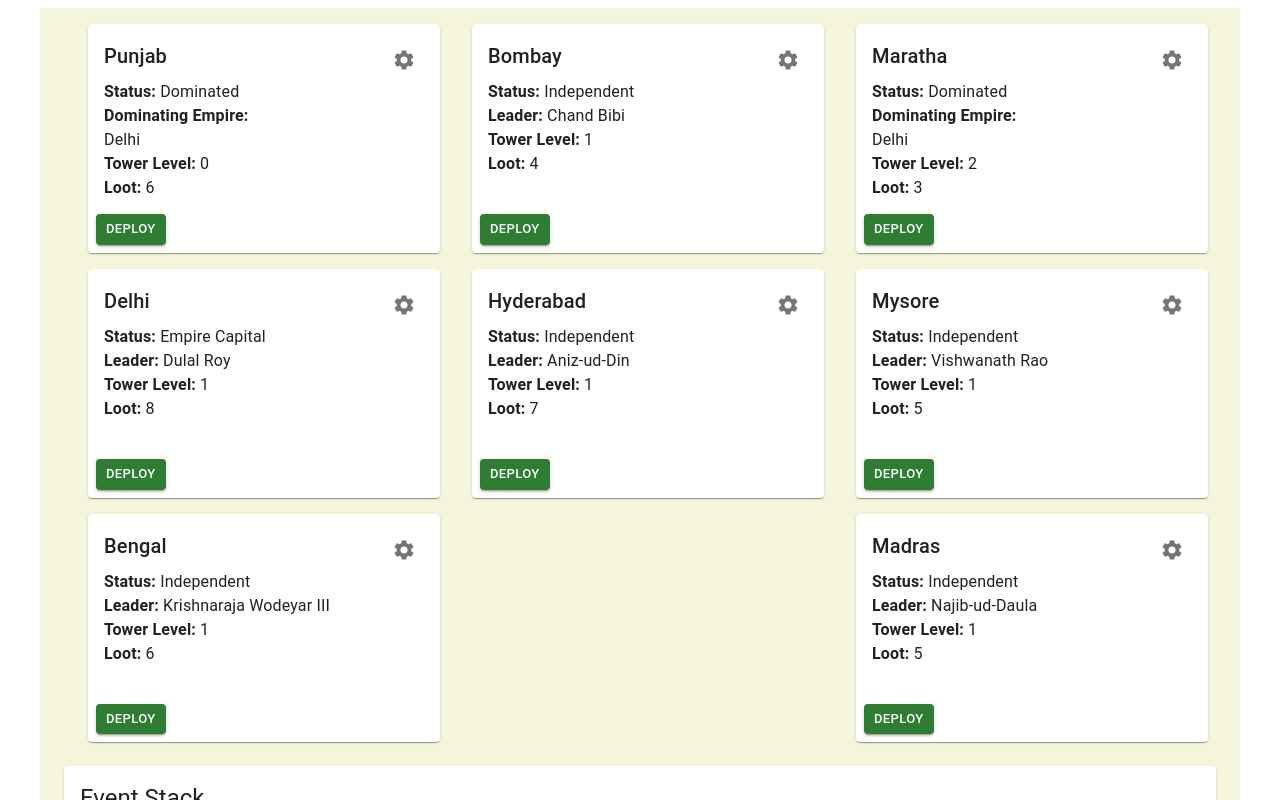
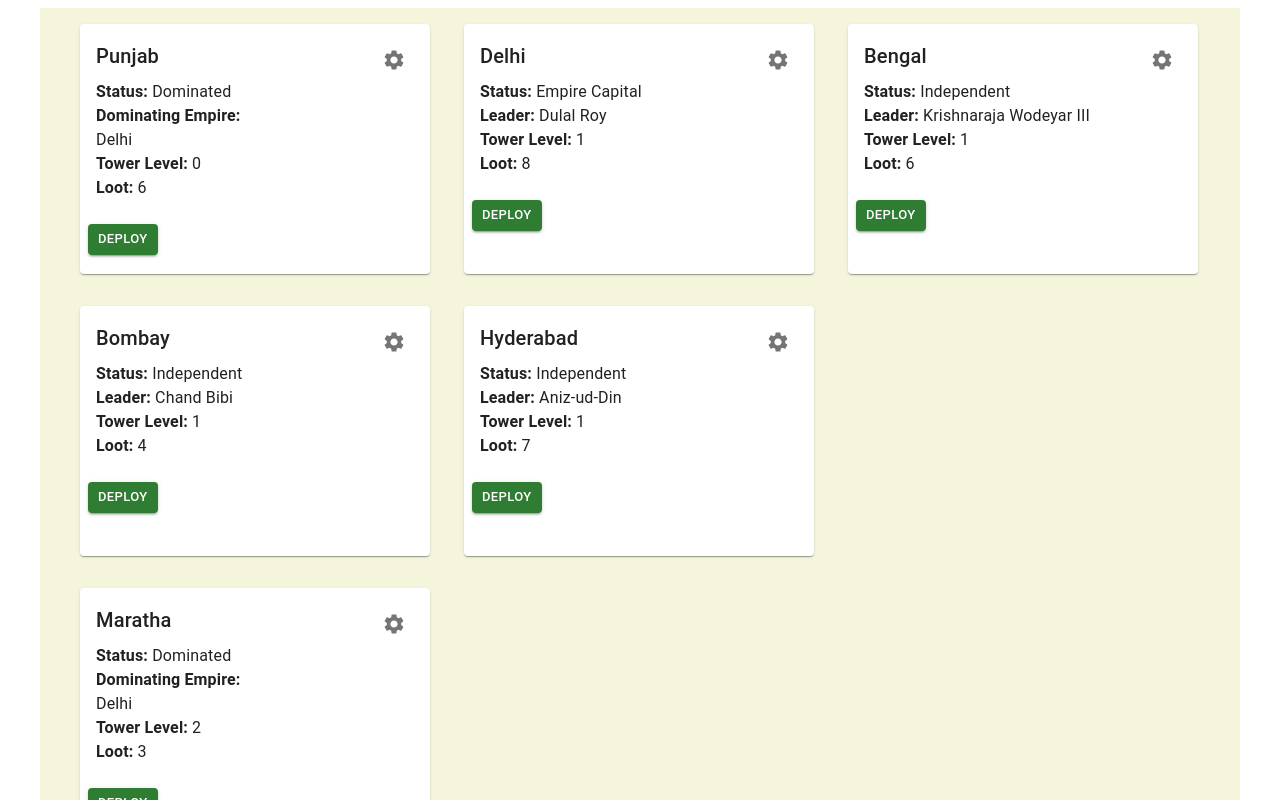
Before and after one commit to Junni01/JoCoApp, a React (Vite) app: page / in a window 1280 px wide. Both pictures are taken after a click on the button "START GAME". Shown: the top 800 px of the page. Built offline with nearby package versions, Linux system fonts and the light colour scheme.

Commit message:
refactor done

```diff
--- a/src/EventDialogs/CrisisEvent.tsx
+++ b/src/EventDialogs/CrisisEvent.tsx
@@ -13,40 +13,24 @@ import {
   getCrisisType,
   getEmpireDominatedRegionIds,
 } from "../Helpers";
-import {
-  Region,
-  Elephant,
-  EventCard,
-  RegionStatus,
-  CrisisType,
-  Rebellion,
-} from "../Types";
+import { Region, RegionStatus, CrisisType, Rebellion } from "../Types";
 import { useContext, useState } from "react";
 import { RebellionInCompanyControlled } from "./Rebellions";
 import { GlobalEffectsContext } from "../GlobalEffectsContext";
 import { EventDialog } from "../DialogStyles";
 import { ElephantsMarch } from "../ElephantsMarch";
 
-export const CrisisEvent = (props: {
-  regions: Region[];
-  elephant: Elephant;
-  event: EventCard;
-  onOk: (primaryCrisisWon: boolean, rebellions: Rebellion[]) => void;
-}) => {
-  const handleCompanyControlledRebels = (rebellions: Rebellion[]) => {
-    props.onOk(false, rebellions);
-  };
-
+export const CrisisEvent = (props: {}) => {
   const globalEffectsContext = useContext(GlobalEffectsContext);
   const {
     regions,
     elephant,
-    setRegions,
     activeEvent,
     executeElephantsMarch,
     discardEvent,
   } = globalEffectsContext;
-  const { imperialAmbitions, setImperialAmbitions } = useState<boolean>(false);
+
+  const [imperialAmbitions, setImperialAmbitions] = useState<boolean>(false);
 
   enum Page {
     Crisis,
@@ -59,86 +43,60 @@ export const CrisisEvent = (props: {
   const renderDialog = () => {
     switch (crisisType) {
       case CrisisType.SovereignInvadesSovereign:
-        return <SovereignInvadesSovereign />;
+        return (
+          <SovereignInvadesSovereign
+            handleDialogConfirm={handleCrisisDialogConfirm}
+          />
+        );
       case CrisisType.SovereignInvadesDominated:
-        return <SovereignInvadesDominated />;
+        return (
+          <SovereignInvadesDominated
+            handleDialogConfirm={handleCrisisDialogConfirm}
+          />
+        );
 
       case CrisisType.SovereignInvadesEmpireCapital:
         return (
           <SovereignInvadesEmpireCapital
-            regions={props.regions}
-            elephant={props.elephant}
-            event={props.event}
-            onOk={() => props.onOk(false, [])}
+            handleDialogConfirm={handleCrisisDialogConfirm}
           />
         );
       case CrisisType.EmpireInvadesSovereign:
         return (
           <EmpireInvadesSovereign
-            regions={props.regions}
-            elephant={props.elephant}
-            event={props.event}
-            onOk={() => props.onOk(false, [])}
+            handleDialogConfirm={handleCrisisDialogConfirm}
           />
         );
 
       case CrisisType.DominatedRebelsAgainstEmpire:
         return (
           <DominatedRebelsAgainstEmpire
-            regions={props.regions}
-            elephant={props.elephant}
-            event={props.event}
-            onOk={() => props.onOk(false, [])}
-          />
-        );
-
-      case CrisisType.SovereignInvadesCompany:
-        return (
-          <IndiaInvadesCompany
-            regions={props.regions}
-            elephant={props.elephant}
-            event={props.event}
-            attackerIsEmpire={false}
-            onOk={props.onOk}
-          />
-        );
-
-      case CrisisType.EmpireInvadesCompany:
-        return (
-          <IndiaInvadesCompany
-            regions={props.regions}
-            elephant={props.elephant}
-            event={props.event}
-            attackerIsEmpire={true}
-            onOk={props.onOk}
-          />
-        );
-
-      case CrisisType.CompanyControlledRebels:
-        return (
-          <CompanyControlledRebels
-            regions={props.regions}
-            elephant={props.elephant}
-            event={props.event}
-            handleConfirmResults={handleCompanyControlledRebels}
+            handleDialogConfirm={handleCrisisDialogConfirm}
           />
         );
       case CrisisType.EmpireInvadesDominated:
         return (
           <EmpireInvadesDominated
-            regions={props.regions}
-            elephant={props.elephant}
-            event={props.event}
-            onOk={() => props.onOk(false, [])}
+            handleDialogConfirm={handleCrisisDialogConfirm}
           />
         );
       case CrisisType.EmpireCapitalInvadesEmpireCapital:
         return (
           <EmpireCapitalInvadesEmpireCapital
-            regions={props.regions}
-            elephant={props.elephant}
-            event={props.event}
-            onOk={() => props.onOk(false, [])}
+            handleDialogConfirm={handleCrisisDialogConfirm}
+          />
+        );
+      case CrisisType.SovereignInvadesCompany:
+      case CrisisType.EmpireInvadesCompany:
+        return (
+          <IndiaInvadesCompany
+            handleDialogConfirm={handleCrisisDialogConfirm}
+          />
+        );
+      case CrisisType.CompanyControlledRebels:
+        return (
+          <CompanyControlledRebels
+            handleDialogConfirm={handleCrisisDialogConfirm}
           />
         );
 
@@ -184,7 +142,7 @@ export const CrisisEvent = (props: {
       <DialogTitle>
         {page === Page.Crisis
           ? `Event: Crisis (Strength: ${
-              props.event.strength
+              activeEvent?.strength ?? "Unknown"
             }, Symbol:${activeEvent?.symbol.toString()}`
           : "Elephants March"}
       </DialogTitle>
@@ -803,27 +761,29 @@ const DominatedRebelsAgainstEmpire = (props: {
     </>
   );
 };
+
 const IndiaInvadesCompany = (props: {
-  regions: Region[];
-  elephant: Elephant;
-  event: EventCard;
-  attackerIsEmpire: boolean;
-  onOk: (mainCrisisWon: boolean, rebellionResults: Rebellion[]) => void;
+  handleDialogConfirm: (imperialAmbition: boolean) => void;
 }) => {
   const globalEffectsContext = useContext(GlobalEffectsContext);
+  const { regions, elephant, setRegions, activeEvent, globalEffects } =
+    globalEffectsContext;
+  const [mainCrisisWon, setMainCrisisWon] = useState<boolean>(false);
+  const [mainCrisisResolved, setMainCrisisResolved] = useState<boolean>(false);
+  const [showMainCrisisResults, setShowMainCrisisResults] =
+    useState<boolean>(false);
 
-  const attacker = props.regions.find(
-    (r) => r.id === props.elephant.MainRegion
-  );
-  const defender = props.regions.find(
-    (r) => r.id === props.elephant.TargetRegion
-  );
+  const [rebellionOutcomes, setRebellionOutcomes] = useState<Rebellion[]>([]);
+  const [rebellionIndex, setRebellionIndex] = useState<number>(0);
+
+  const attacker = regions.find((r) => r.id === elephant.MainRegion);
+  const defender = regions.find((r) => r.id === elephant.TargetRegion);
 
   if (!attacker || !defender) {
     console.error("EventDialog: Attacked of defender not found!");
     return;
   }
-  const regionsWithUnrest = props.regions.filter(
+  const regionsWithUnrest = regions.filter(
     (r) =>
       r.status === RegionStatus.CompanyControlled &&
       r.unrest > 0 &&
@@ -832,24 +792,69 @@ const IndiaInvadesCompany = (props: {
 
   console.log("regions with unrest", regionsWithUnrest);
 
-  const unrestStrength = globalEffectsContext.globalEffects.SepoyRecruitment
+  const unrestStrength = globalEffects.SepoyRecruitment
     ? defender.unrest * 2
     : defender.unrest;
 
-  const attackStrength = props.attackerIsEmpire
-    ? calculateEmpireStrength(attacker.id, props.regions) +
-      props.event.strength +
-      unrestStrength
-    : attacker.towerLevel + props.event.strength + unrestStrength;
+  const attackStrength =
+    attacker.status === RegionStatus.EmpireCapital
+      ? calculateEmpireStrength(attacker.id, regions) +
+        (activeEvent?.strength ?? 0) +
+        unrestStrength
+      : attacker.towerLevel + (activeEvent?.strength ?? 0) + unrestStrength;
 
-  const [mainCrisisWon, setMainCrisisWon] = useState<boolean>(false);
-  const [mainCrisisResolved, setMainCrisisResolved] = useState<boolean>(false);
-  const [showMainCrisisResults, setShowMainCrisisResults] =
-    useState<boolean>(false);
+  const executeIndiaInvadesCompany = () => {
+    if (!attacker || !defender) {
+      console.error("EventDialog: Attacked of defender not found!");
+      return;
+    }
+
+    if (mainCrisisWon) {
+      if (attacker.towerLevel > 0) {
+        attacker.towerLevel = attacker.towerLevel - 1;
+      }
+    } else {
+      attacker.status = RegionStatus.EmpireCapital;
+      defender.status = RegionStatus.Dominated;
+      defender.controllingPresidency = undefined;
+      defender.dominator = attacker.id;
+      defender.towerLevel = 1;
+      defender.unrest = 0;
+    }
+
+    const rebellionRegions: Region[] = [];
+
+    for (const rebellion of rebellionOutcomes) {
+      const region = regions.find((r) => r.id === rebellion.Region.id);
+
+      if (!region) {
+        console.error("Region not found in regions array");
+        return;
+      }
+      if (!rebellion.RebellionSuppressed) {
+        region.status = RegionStatus.Sovereign;
+        region.controllingPresidency = undefined;
+        region.towerLevel = 1;
+      } else {
+        region.unrest = 0;
+      }
+      rebellionRegions.push(region);
+    }
+
+    const newRegionArray = regions.filter(
+      (r) =>
+        !rebellionRegions.includes(r) &&
+        r.id !== attacker.id &&
+        r.id !== defender.id
+    );
+
+    setRegions([...newRegionArray, ...rebellionRegions, attacker, defender]);
+
+    props.handleDialogConfirm(!mainCrisisWon);
+  };
+
   const [activeRebellionRegion, setActiveRebellionRegion] =
     useState<Region>(defender);
-  const [rebellionOutcomes, setRebellionOutcomes] = useState<Rebellion[]>([]);
-  const [rebellionIndex, setRebellionIndex] = useState<number>(0);
 
   const handleRebellionResolution = (rebellionSuppressed: boolean) => {
     setRebellionOutcomes([
@@ -863,7 +868,7 @@ const IndiaInvadesCompany = (props: {
     const newRebellionIndex = rebellionIndex + 1;
 
     if (newRebellionIndex === regionsWithUnrest.length) {
-      props.onOk(mainCrisisWon, rebellionOutcomes);
+      executeIndiaInvadesCompany();
     } else {
       setActiveRebellionRegion(regionsWithUnrest[newRebellionIndex]);
       setRebellionIndex(newRebellionIndex);
@@ -893,7 +898,7 @@ const IndiaInvadesCompany = (props: {
     setMainCrisisResolved(true);
 
     if (regionsWithUnrest.length === 0) {
-      props.onOk(mainCrisisWon, []);
+      executeIndiaInvadesCompany();
     } else {
       setActiveRebellionRegion(regionsWithUnrest[0]);
     }
@@ -905,7 +910,7 @@ const IndiaInvadesCompany = (props: {
         (showMainCrisisResults ? (
           <>
             <Typography>
-              {props.elephant.MainRegion} invades {props.elephant.TargetRegion}
+              {elephant.MainRegion} invades {elephant.TargetRegion}
             </Typography>
             <InvasionToCompanyControlledResults
               invasionPrevented={mainCrisisWon}
@@ -916,7 +921,7 @@ const IndiaInvadesCompany = (props: {
         ) : (
           <>
             <Typography>
-              {props.elephant.MainRegion} invades {props.elephant.TargetRegion}
+              {elephant.MainRegion} invades {elephant.TargetRegion}
             </Typography>
             <DialogContent>
               <Typography>
@@ -982,15 +987,13 @@ const InvasionToCompanyControlledResults = (props: {
 };
 
 const CompanyControlledRebels = (props: {
-  regions: Region[];
-  elephant: Elephant;
-  event: EventCard;
-  handleConfirmResults: (rebellionResults: Rebellion[]) => void;
+  handleDialogConfirm: (imperialAmbition: boolean) => void;
 }) => {
-  const rebellingRegion = props.regions.find(
-    (r) => r.id === props.elephant.MainRegion
-  );
-  const regionsWithUnrest = props.regions.filter(
+  const globalEffectsContext = useContext(GlobalEffectsContext);
+  const { regions, elephant, setRegions, activeEvent } = globalEffectsContext;
+
+  const rebellingRegion = regions.find((r) => r.id === elephant.MainRegion);
+  const regionsWithUnrest = regions.filter(
     (r) =>
       r.status === RegionStatus.CompanyControlled &&
       r.unrest > 0 &&
@@ -1003,8 +1006,6 @@ const CompanyControlledRebels = (props: {
     );
     return;
   }
-
-  const globalEffectsContext = useContext(GlobalEffectsContext);
 
   const [activeRebellionRegion, setActiveRebellionRegion] =
     useState<Region>(rebellingRegion);
@@ -1031,7 +1032,7 @@ const CompanyControlledRebels = (props: {
     console.log("regionsWithUnrest.length", regionsWithUnrest.length);
     if (rebellionIndex + 1 > regionsWithUnrest.length) {
       console.log("what");
-      props.handleConfirmResults(rebellionOutcomes);
+      executeCompanyControlledRebels();
     } else {
       setActiveRebellionRegion(regionsWithUnrest[rebellionIndex]);
       setRebellionIndex(rebellionIndex + 1);
@@ -1044,9 +1045,36 @@ const CompanyControlledRebels = (props: {
       : activeRebellionRegion.unrest;
 
     return rebellionIndex === 0
-      ? unrestStrength + props.event.strength
+      ? unrestStrength + (activeEvent?.strength ?? 0)
       : unrestStrength;
   };
+
+  const executeCompanyControlledRebels = () => {
+    const rebellionRegions: Region[] = [];
+
+    for (const rebellion of rebellionOutcomes) {
+      const region = regions.find((r) => r.id === rebellion.Region.id);
+
+      if (!region) {
+        console.error("Region not found in regions array");
+        return;
+      }
+      if (!rebellion.RebellionSuppressed) {
+        region.status = RegionStatus.Sovereign;
+        region.controllingPresidency = undefined;
+        region.towerLevel = 1;
+      } else {
+        region.unrest = 0;
+      }
+      rebellionRegions.push(region);
+    }
+
+    const newRegionArray = regions.filter((r) => !rebellionRegions.includes(r));
+
+    setRegions([...newRegionArray, ...rebellionRegions]);
+    props.handleDialogConfirm(false);
+  };
+
   return (
     <>
       <Typography>Rebellion in {activeRebellionRegion.id}</Typography>
--- a/src/IndiaMap.tsx
+++ b/src/IndiaMap.tsx
@@ -4,9 +4,9 @@ import {
   Card,
   CardContent,
   Container,
+  Grid,
   Typography,
 } from "@mui/material";
-import Grid from "@mui/material/Unstable_Grid2";
 import {
   CrisisType,
   DeployType,
@@ -113,153 +113,6 @@ export const IndiaMap = () => {
     discardEvent();
   };
 
-  const executeSovereignInvadesCompany = (
-    majorCrisisWon: boolean,
-    additionalRebellions: Rebellion[]
-  ) => {
-    const attacker = regions.find((r) => r.id === elephant.MainRegion);
-    const defender = regions.find((r) => r.id === elephant.TargetRegion);
-
-    if (!attacker || !defender) {
-      console.error("EventDialog: Attacked of defender not found!");
-      return;
-    }
-
-    if (majorCrisisWon) {
-      if (attacker.towerLevel > 0) {
-        attacker.towerLevel = attacker.towerLevel - 1;
-      }
-    } else {
-      attacker.status = RegionStatus.EmpireCapital;
-      defender.status = RegionStatus.Dominated;
-      defender.controllingPresidency = undefined;
-      defender.dominator = attacker.id;
-      defender.towerLevel = 1;
-      defender.unrest = 0;
-    }
-
-    const rebellionRegions: Region[] = [];
-
-    for (const rebellion of additionalRebellions) {
-      const region = regions.find((r) => r.id === rebellion.Region.id);
-
-      if (!region) {
-        console.error("Region not found in regions array");
-        return;
-      }
-      if (!rebellion.RebellionSuppressed) {
-        region.status = RegionStatus.Sovereign;
-        region.controllingPresidency = undefined;
-        region.towerLevel = 1;
-      } else {
-        region.unrest = 0;
-      }
-      rebellionRegions.push(region);
-    }
-
-    const newRegionArray = regions.filter(
-      (r) =>
-        !rebellionRegions.includes(r) &&
-        r.id !== attacker.id &&
-        r.id !== defender.id
-    );
-
-    setRegions([...newRegionArray, ...rebellionRegions, attacker, defender]);
-
-    if (majorCrisisWon) {
-      executeElephantsMarch(false);
-    } else {
-      executeElephantsMarch(true);
-    }
-  };
-
-  const executeEmpireInvadesCompany = (
-    majorCrisisWon: boolean,
-    additionalRebellions: Rebellion[]
-  ) => {
-    const attacker = regions.find((r) => r.id === elephant.MainRegion);
-    const defender = regions.find((r) => r.id === elephant.TargetRegion);
-
-    if (!attacker || !defender) {
-      console.error("EventDialog: Attacked of defender not found!");
-      return;
-    }
-
-    if (majorCrisisWon) {
-      if (attacker.towerLevel > 0) {
-        attacker.towerLevel = attacker.towerLevel - 1;
-      }
-    } else {
-      defender.status = RegionStatus.Dominated;
-      defender.dominator = attacker.id;
-      defender.controllingPresidency = undefined;
-      defender.towerLevel = 1;
-      defender.unrest = 0;
-    }
-
-    const rebellionRegions: Region[] = [];
-
-    for (const rebellion of additionalRebellions) {
-      const region = regions.find((r) => r.id === rebellion.Region.id);
-
-      if (!region) {
-        console.error("Region not found in regions array");
-        return;
-      }
-      if (!rebellion.RebellionSuppressed) {
-        region.status = RegionStatus.Sovereign;
-        region.controllingPresidency = undefined;
-        region.towerLevel = 1;
-      } else {
-        region.unrest = 0;
-      }
-      rebellionRegions.push(region);
-    }
-
-    const newRegionArray = regions.filter(
-      (r) =>
-        !rebellionRegions.includes(r) &&
-        r.id !== attacker.id &&
-        r.id !== defender.id
-    );
-
-    setRegions([...newRegionArray, ...rebellionRegions, attacker, defender]);
-
-    if (majorCrisisWon) {
-      executeElephantsMarch(false);
-    } else {
-      executeElephantsMarch(true);
-    }
-  };
-
-  const executeCompanyControlledRebels = (
-    additionalRebellions: Rebellion[]
-  ) => {
-    const rebellionRegions: Region[] = [];
-
-    for (const rebellion of additionalRebellions) {
-      const region = regions.find((r) => r.id === rebellion.Region.id);
-
-      if (!region) {
-        console.error("Region not found in regions array");
-        return;
-      }
-      if (!rebellion.RebellionSuppressed) {
-        region.status = RegionStatus.Sovereign;
-        region.controllingPresidency = undefined;
-        region.towerLevel = 1;
-      } else {
-        region.unrest = 0;
-      }
-      rebellionRegions.push(region);
-    }
-
-    const newRegionArray = regions.filter((r) => !rebellionRegions.includes(r));
-
-    setRegions([...newRegionArray, ...rebellionRegions]);
-    executeElephantsMarch(false);
-  };
-
   const renderEventDialog = () => {
     if (!activeEvent) {
       return;
@@ -277,14 +130,7 @@ export const IndiaMap = () => {
       case EventType.Peace:
         return <PeaceEvent />;
       case EventType.ResolveCrisis:
-        return (
-          <CrisisEvent
-            regions={regions}
-            elephant={elephant}
-            event={activeEvent}
-            onOk={executeCrisisEvent}
-          />
-        );
+        return <CrisisEvent />;
       case EventType.ForeignInvasion:
         return <ForeignInvasionEvent />;
 
@@ -318,52 +164,57 @@ export const IndiaMap = () => {
 
   return (
     <Container sx={{ bgcolor: "beige" }}>
-      <Box display={"flex"} sx={{ m: 1 }}>
-        <Box>
+      <Grid container>
+        <Grid item xs={4}>
           <RegionCard
             region={punjab}
             handleDeployButtonClick={() => setDeployRegion(punjab)}
           />
-
+        </Grid>
+        <Grid item xs={4}>
           <RegionCard
             region={delhi}
             handleDeployButtonClick={() => setDeployRegion(delhi)}
           />
-
+        </Grid>
+        <Grid item xs={4}>
           <RegionCard
             region={bengal}
             handleDeployButtonClick={() => setDeployRegion(bengal)}
           />
-        </Box>
-        <Box>
+        </Grid>
+
+        <Grid item xs={4}>
           <RegionCard
             region={bombay}
             handleDeployButtonClick={() => setDeployRegion(bombay)}
           />
-
+        </Grid>
+        <Grid item xs={8}>
           <RegionCard
             region={hyderabad}
             handleDeployButtonClick={() => setDeployRegion(hyderabad)}
           />
-        </Box>
-
-        <Box>
+        </Grid>
+        <Grid item xs={12}>
           <RegionCard
             region={maratha}
             handleDeployButtonClick={() => setDeployRegion(maratha)}
           />
-
+        </Grid>
+        <Grid item xs={6}>
           <RegionCard
             region={mysore}
             handleDeployButtonClick={() => setDeployRegion(mysore)}
           />
-
+        </Grid>
+        <Grid item xs={6}>
           <RegionCard
             region={madras}
             handleDeployButtonClick={() => setDeployRegion(madras)}
           />
-        </Box>
-      </Box>
+        </Grid>
+      </Grid>
       <>
         <EventStack />
 
--- a/src/RegionCard.tsx
+++ b/src/RegionCard.tsx
@@ -50,8 +50,11 @@ export const RegionCard = (props: RegionCardProps) => {
 
   return (
     <>
-      <Card key={props.region.id} sx={{ m: 2 }}>
-        <CardContent sx={{ width: "320px", height: "150px" }}>
+      <Card
+        key={props.region.id}
+        sx={{ m: 2, width: "350px", height: "250px" }}
+      >
+        <CardContent>
           <Box display="flex" justifyContent="space-between">
             <Typography variant="h6">{props.region.id}</Typography>
             <IconButton
@@ -107,7 +110,7 @@ export const RegionCard = (props: RegionCardProps) => {
             </Typography>
           )}
         </CardContent>
-        <CardActions>
+        <CardActions sx={{ marginTop: "auto" }}>
           <Button
             color="success"
             variant="contained"
```
